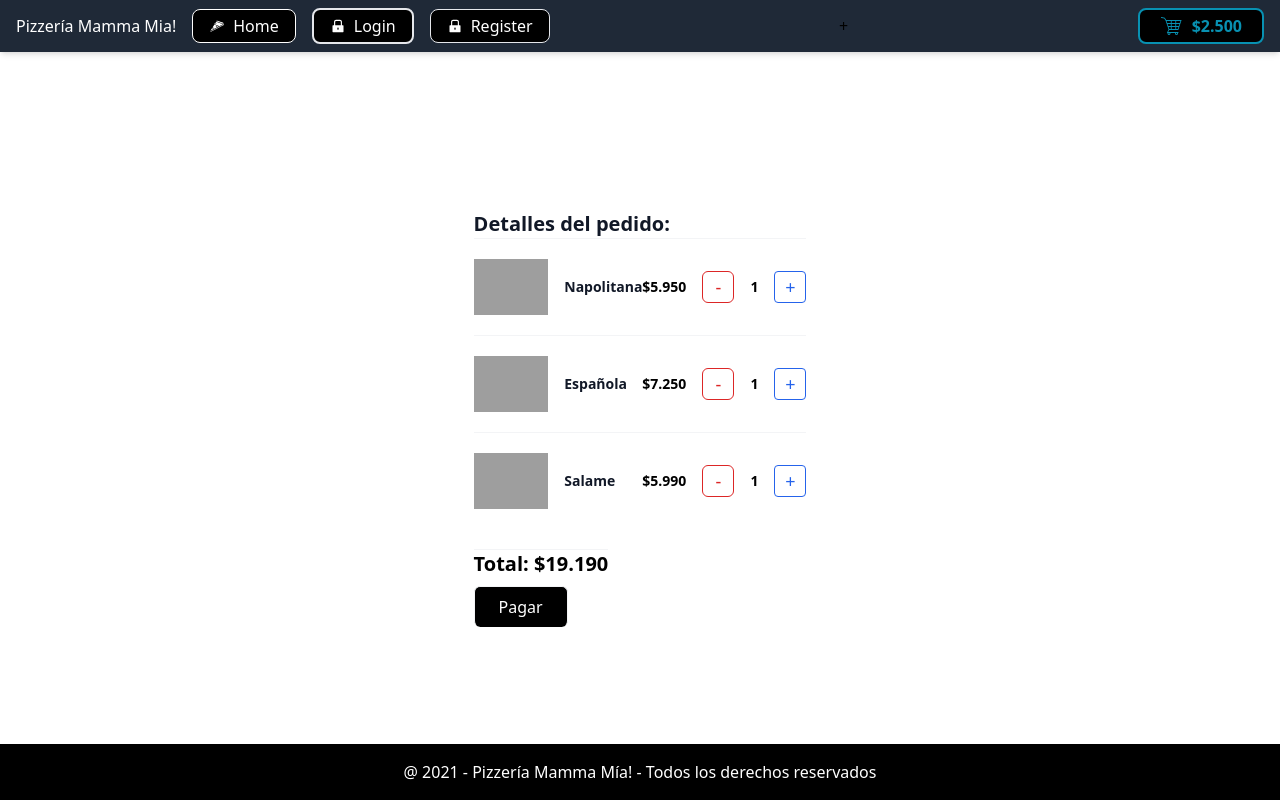
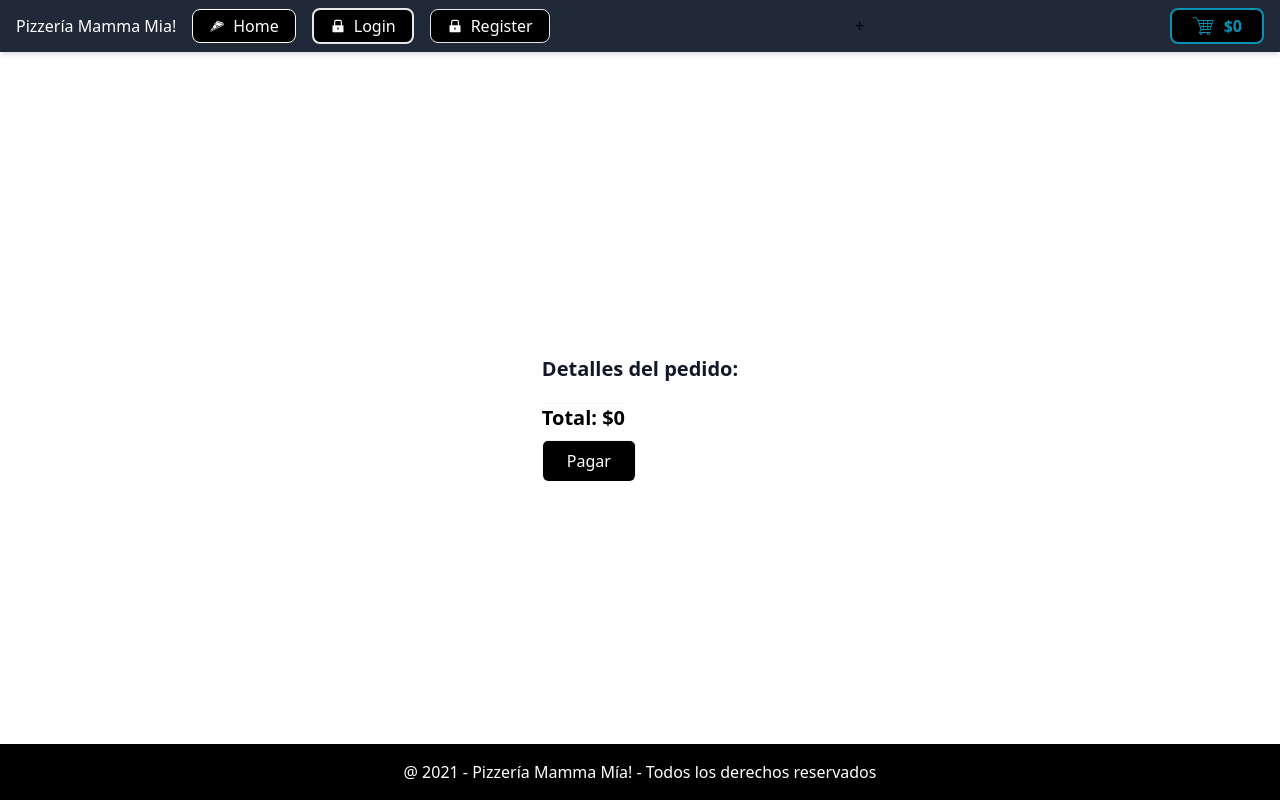
Before and after one commit to dtdavid/hito1_pizzeria, a React (Vite) app: page /Cart in a window 1280 px wide. Built offline with nearby package versions, Linux system fonts and the light colour scheme; grey boxes are pictures that could not be loaded.

Commit message:
feat(useContext): add useContext

```diff
--- a/src/App.jsx
+++ b/src/App.jsx
@@ -12,10 +12,12 @@ import Login from './pages/Login'
 import {Routes, Route} from "react-router-dom"
 import NotFound from './pages/NotFound'
 import Profile from './pages/Profile'
+import CartContextProvider from './components/CartContext'
 
 function App() {
 
   return (
+    <CartContextProvider>
     <div className = "w-full flex flex-col min-h-screen justify-center items-center">
       <Navbar />
       <div className = "flex-grow flex justify-center items-center w-full">
@@ -32,6 +34,7 @@ function App() {
       </div>
       <Footer />
     </div>
+    </CartContextProvider>
   )
 }
 
--- a/src/Navbar/Navbar.jsx
+++ b/src/Navbar/Navbar.jsx
@@ -1,12 +1,15 @@
-import React from 'react'
+import React, { useContext } from 'react'
 import { format } from '../utils/format'
 import { GiShoppingCart } from "react-icons/gi"
 import { GiPizzaSlice } from "react-icons/gi"
 import { AiFillLock, AiOutlineLock, AiFillUnlock } from "react-icons/ai"
 import { Link } from "react-router-dom"
+import { cartContext } from '../components/CartContext'
+
 
 const Navbar = () => {
-    const total = 2500
+    //const total = 2500  // cambiamos esto por la línea de abajo
+    const {total} = useContext(cartContext)
     const token = true
   return (
     <div className = 'w-full flex flex-row items-center justify-between px-4 py-2 bg-gray-800 shadow-md'>
@@ -17,7 +20,7 @@ const Navbar = () => {
         <Link to="/">
         <button className = "bg-black text-white py-1 px-4 rounded-lg flex items-center border border-white"><GiPizzaSlice className="mr-2" />Home</button>
         </Link>
-         {/* Botones que dependen de token */}
+          {/* Botones que dependen de token  */}
         {token ? (
 
           <>
--- /dev/null
+++ b/src/components/CartContext.jsx
@@ -0,0 +1,67 @@
+import { createContext, useEffect, useState } from "react";  //añadir useContext
+//import { pizzaCart } from "../data/pizzas"; # NO HARÍA FALTA
+//import { format } from "../utils/format"; # NO HARÍA FALTA
+// definimos el contexto del carrito
+export const cartContext = createContext()
+
+// un CartContextProvider para envolver la aplicación del carrito
+const CartContextProvider = ({children}) => {
+    //useState se inicializa omo un [] si no hay nada en el localStorage
+    const  [cart, setCart] = useState([])
+
+{/*
+        () => {
+        const savedCart = localStorage.getItem('cart')
+        return savedCart ? JSON.parse(savedCart) : []
+    })  //el estado del carrito empieza vacío
+
+        // useEffect para que se ejecute la carga(localStorage.setItem), cuando el estado del Cart cambie de estado
+        // y se obtiene el dato con (localStorage.getItem)
+        useEffect(()=>{
+            localStorage.setItem('cart', JSON.stringify(cart))
+        }, [cart])
+
+    //### localStorage para guardar el carrito y probar si funciona####
+
+*/}
+
+    // ######TRASLADAMOS LA LÓGICA DEL Cart.jsx PARA EL Context########
+
+    // Y CAMBIAMOS LA LÓGICA DE handleAgregar PARA VERIFICAR ANTES SI EXISTE LA PIZZA, PARA AÑADIR UNA NUEVA O AUMENTAR EL CONTADOR###
+    const handleAgregar = (pizza) => {
+        console.log(`Añadido el producto con id: ${pizza.id}`)
+        /* cambiamos la lógica del handleAgregar, por si ya existe la pizza
+        que estamos agregando, para que solo sume 1 al carrito, no es necesario
+        renderizar el resto*/
+        setCart((prevCart) => {
+            const pizzaExistente = prevCart.find((item) => item.id === pizza.id)
+            if(pizzaExistente){
+                //si existe la pizza aumentamos el contador
+                return prevCart.map((item) =>
+                item.id === pizza.id ? {...item, count: item.count + 1} : item)
+            } else {
+                //si no existe añadimos la pizza con el contador a 1
+                return [...prevCart, { ...pizza, count: 1 }]
+            }
+        })
+    }
+
+    const handleQuitar = (id) => {
+        setCart((prevCart) =>
+            prevCart.map((pizza) =>
+            pizza.id === id ? {...pizza, count: pizza.count -1} : pizza
+            ).filter((pizza) => pizza.count > 0) //aquí filtramos que las pizzas tengan el contador por encima de 0
+        )
+    }
+    const total = cart.reduce((suma, pizza) => suma + pizza.price * pizza.count, 0)
+    //##################################################################################//
+
+
+    return (
+        <cartContext.Provider value = {{cart, handleAgregar, handleQuitar, total} }>
+            {children}
+        </cartContext.Provider>
+    )
+}
+
+export default CartContextProvider
--- a/src/pages/CardPizza.jsx
+++ b/src/pages/CardPizza.jsx
@@ -1,11 +1,15 @@
-import React from 'react'
+import React, { useContext } from 'react'
 import { format } from '../utils/format'
 import { GiShoppingCart } from "react-icons/gi"
 import { PiEyesFill } from "react-icons/pi"
 //import { GiPizzaSlice } from "react-icons/gi"
 import { FaPizzaSlice } from "react-icons/fa"
+import  { cartContext } from '../components/CartContext'
 
 const CardPizza = (props) => {
+    //console.log("Props:", props);
+    //traemos el handleAgregar de nuestro useContext para manejar el botón añadir
+    const {handleAgregar} = useContext(cartContext)
 
   return (
     <div className=" max-w-md rounded-lg overflow-hidden shadow-lg bg-white border border-gray-200 my-6">
@@ -35,7 +39,12 @@ const CardPizza = (props) => {
             <footer className = "flex flex-row justify-around mb-2">
             <button className="bg-white text-black py-1 px-2 flex flex-row items-center gap-1
              rounded-lg border border-black">Ver Más<PiEyesFill /></button>
-            <button className="bg-black text-white py-1 px-2 flex flex-row items-center gap-1 rounded-lg ">Añadir<GiShoppingCart className="mr-2" size = {20} /></button>
+             {/* añadimos evento onClick al botón Añadir, para llamar a la función handleAgregar */}
+            <button
+             onClick = {()=> {
+             //console.log("Añadiendo pizza con id:", props.id)
+             handleAgregar({id:props.id, name: props.name, price: props.price, img: props.img })}}
+             className="bg-black text-white py-1 px-2 flex flex-row items-center gap-1 rounded-lg ">Añadir<GiShoppingCart className="mr-2" size = {20} /></button>
              </footer>
         </div>
     </div>
--- a/src/pages/Cart.jsx
+++ b/src/pages/Cart.jsx
@@ -1,40 +1,51 @@
-import { useState, useMemo, useEffect } from 'react'
-import {pizzaCart} from '../data/pizzas'
+import { useContext } from 'react'
+//import {pizzaCart} from '../data/pizzas'
 import {format} from '../utils/format'
+import { cartContext } from '../components/CartContext'
+
+const Cart = () => {
+    // sustituimos el useState por el cartContext
+    //####ESTO CAMBIA AHORA CON EL CONTEXTPROVIDER####
+        const {cart, handleAgregar, handleQuitar, total} = useContext(cartContext)
+
+    //const [cart, setCart] = useContext(cartContext)
 
 
-const Cart = () => {
+    //const [cart, setCart] = useState(pizzaCart)
+    //const [totalPrice, setTotalPrice] = useState(0)
+    //console.log(cart)
+    // ########### ESTA LÓGICA SE PASÓ TODA PARA EL CARTCONTEXT########
 
-    const [cart, setCart] = useState(pizzaCart)
-    const [totalPrice, setTotalPrice] = useState(0)
-    //console.log(cart)
-
-    const handleAgregar = (id) => {
+    /*const handleAgregar = (id) => {
         // cart[indice].count++
         // setCart([...cart])
         // cambiamos trabajando con prev
 
         setCart((prevCart) =>
-            prevCart.map((pizza) =>  /*utilizo prevCart y lo mapeo para crear
-         un nuevo objeto cambiando la key count si se modifica*/
+            prevCart.map((pizza) =>  //utilizo prevCart y lo mapeo para crear
+         un nuevo objeto cambiando la key count si se modifica
             pizza.id === id ? {...pizza, count: pizza.count + 1} : pizza)
         )
-    }
-    const handleQuitar = (id) => {
+    }*/
+
+    /*const handleQuitar = (id) => {
         // cart[indice].count--
-        // {/*Este método, aunque elimina pizzas del array, no elimina la pizza que se está bajando a 0, no funciona bien */}
+        // {//Este método, aunque elimina pizzas del array, no elimina la pizza que se está bajando a 0, no funciona bien }
         // setCart([...cart.filter((pizza) => pizza.count > 0)])
         setCart((prevCart) =>
             prevCart.map((pizza) =>
             pizza.id === id ? {...pizza, count: pizza.count -1} : pizza
             ).filter((pizza) => pizza.count > 0) //aquí filtramos que las pizzas tengan el contador por encima de 0
         )
-    }
-    {/* recorremos el estado del carrito (cart) con el método reduce, para sumar "0" ("sumar" hace de acumulador y su valor inicial es "0
+    }*/
+    /* recorremos el estado del carrito (cart) con el método reduce, para sumar "0" ("sumar" hace de acumulador y su valor inicial es "0
         ") con el precio de la pizza * el
         número de pizzas que eligió el usuario, que debería ser como mínimo "1" y
-        llamamos a la función desde el h1 donde se muestra "Total: $" */ }
-        const total = cart.reduce((suma, pizza) => suma + pizza.price * pizza.count, 0)
+        llamamos a la función desde el h1 donde se muestra "Total: $" */
+
+        //const total = cart.reduce((suma, pizza) => suma + pizza.price * pizza.count, 0)
+
+
         //No se renderiza bien o no se actualiza junto con los cambios en el carro. Voy a probar con useMemo
 
     //     const total = useMemo(() => {
@@ -46,10 +57,12 @@ const Cart = () => {
     // }, [total])
     //console.log(total)
 
-    {/* Cambiamos a mayúscula la primera letra y llamamos a la función desde el párrafo con el pizza.name o copiamos esta línea directamente en el párrafo. */}
-    const capitalize = (pizza) => {
+    /* Cambiamos a mayúscula la primera letra y llamamos a la función desde el párrafo con el pizza.name o copiamos esta línea directamente en el párrafo. */
+
+    //ESTA FUNCIÓN YA NO LA USAMOS
+    /*const capitalize = (pizza) => {
         return pizza.charAt(0).toUpperCase() + pizza.slice(1).toLowerCase()
-    }
+    }*/
   return (
     <>
     <div className="max-w-xl mx-auto px-4">
@@ -70,7 +83,7 @@ const Cart = () => {
                 <p className="text-sm font-semibold">${format(pizza.price)}</p>
                 <button className="w-8 h-8 border rounded-md border-red-600 text-red-600 text-lg items-center justify-center" onClick={() => handleQuitar(pizza.id)}>-</button>
                 <span key= {pizza.id} className="text-sm font-semibold">{pizza.count}</span>
-                <button className="w-8 h-8 border  rounded border-blue-600 text-blue-600 text-lg items-center justify-center" onClick={() => handleAgregar(pizza.id)}>+</button>
+                <button className="w-8 h-8 border  rounded border-blue-600 text-blue-600 text-lg items-center justify-center" onClick={() => handleAgregar(pizza)}>+</button>   {/*cambiamos pizza x pizza.id para pasar el objeto completo y manejarlo en otro lado*/}
             </div>
         </li>
         ))}
--- a/src/pages/Pizza.jsx
+++ b/src/pages/Pizza.jsx
@@ -13,7 +13,7 @@ useEffect (() => {
     .then((res)=> res.json())
     .then((data) => {
         setPizza(data)
-        console.log(data)
+        //console.log(data)
     })
     .catch((err) => console.error('Error fetching pizza:', err))
 }, [])
```
Also changed, not shown: src/pages/Home.jsx (+12 -8 lines), 1 other file (tests, documents, lock files or other folders).
